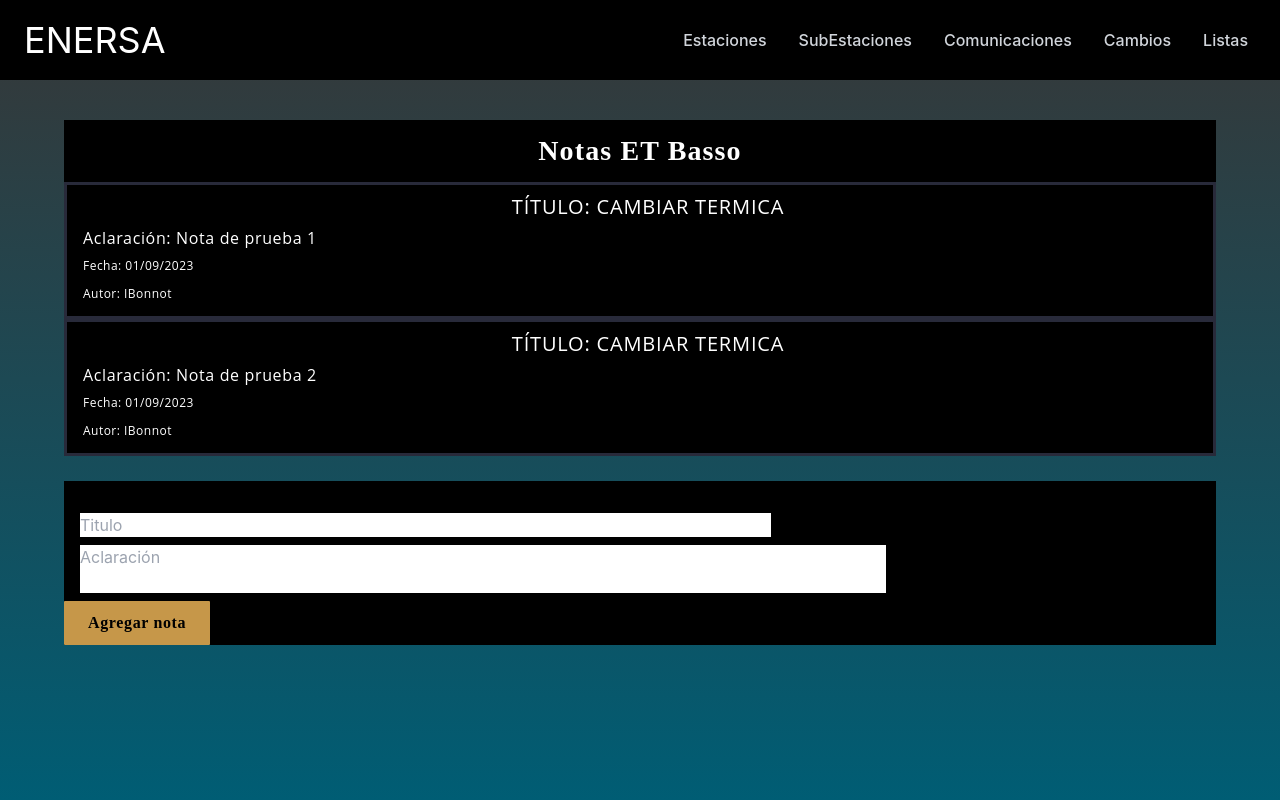
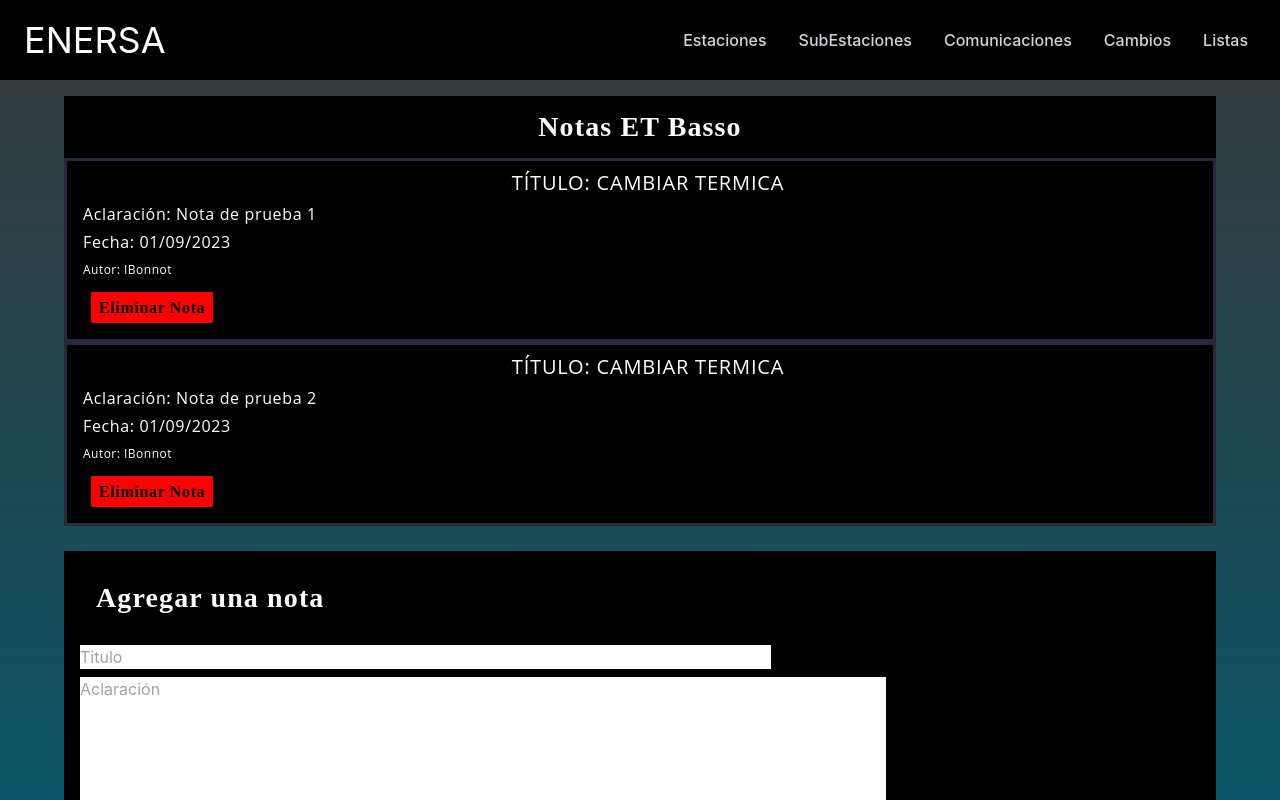
Before and after one commit to ivanbonnot/mantenimiento-PCC, a React (Create React App) app: page /notes/basso in a window 1280 px wide. Shown: the top 800 px of the page. Built offline with nearby package versions, Linux system fonts and the light colour scheme.

Commit message:
armando notas

```diff
--- a/src/App.css
+++ b/src/App.css
@@ -80,6 +80,22 @@
   cursor: pointer;
 }
 
+.delete__button {
+  background-color: red;
+  color: var(--color-black);
+  font-family: var(--font-base);
+  font-weight: bold;
+  letter-spacing: 0.04em;
+  line-height: 28px;
+  font-size: 16px;
+  padding: 0.1rem 0.5rem;
+  margin: 0.5rem;
+  border-radius: 1px;
+  border: none;
+  outline: none;
+  cursor: pointer;
+}
+
 @keyframes App-logo-spin {
   from {
     transform: rotate(0deg);
--- a/src/container/Notes/Notes.css
+++ b/src/container/Notes/Notes.css
@@ -2,12 +2,12 @@
     display: flex;
     justify-content: center;
     align-items: center;
-    height: 100vh;
+    height: 100%;
     width: 100vw;
 }
 
 .app__notes-wrapper {
-    margin-top: 5rem;
+    margin: 6rem 0 3rem 0;
     min-height: 80vh;
     min-width: 90vw;
 }
@@ -60,6 +60,16 @@
     resize: none;
 }
 
+.app__notes-write h2 {
+    margin: 2rem 0 0rem 2rem;
+    font-size: 1.75rem;
+}
+
+.app__notes-write button {
+    margin: 1rem 0 3rem 2rem;
+}
+
+
 input[type=text]:focus {
     border: 3px solid #555;
 }
--- a/src/container/Notes/Notes.jsx
+++ b/src/container/Notes/Notes.jsx
@@ -32,16 +32,16 @@
                 <p className="note p__opensans">Aclaración:  {nota}</p>
                 <p className="author p__opensans">Fecha:  {fecha}</p>
                 <p className="date p__opensans">Autor:  {creador}</p>
+                <button type="button" className="delete__button">Eliminar Nota</button>
               </div>
             )}
           </div>
 
           <div className="app__notes-write">
-
+            <h2 className="p__cormorant">Agregar una nota</h2>
             <input type="text" placeholder="Titulo" className="app__notes-write_title" />
-            <textarea type="textarea" row={10} placeholder="Aclaración" className="app__notes-write_note" />
+            <textarea type="textarea" rows={7} placeholder="Aclaración" className="app__notes-write_note" />
             <button type="button" className="custom__button">Agregar nota</button>
-
           </div>
         </div>
       ) : (
```
